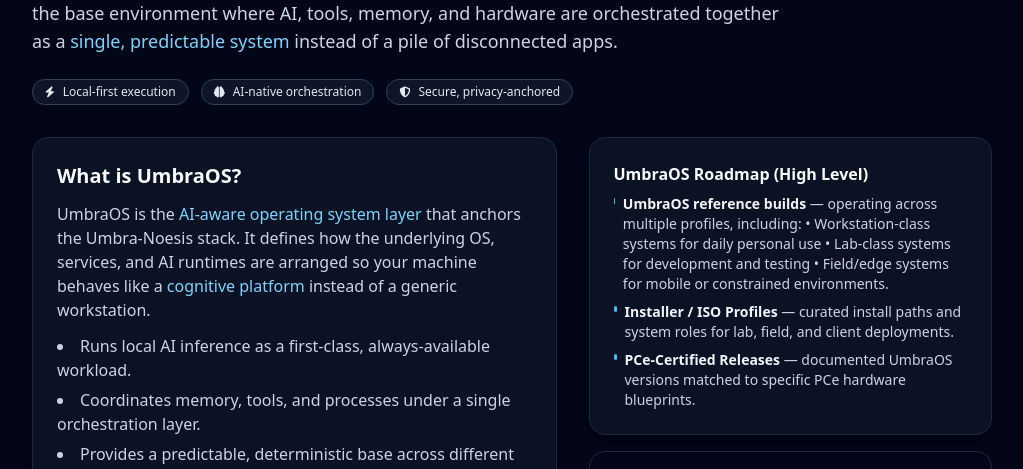
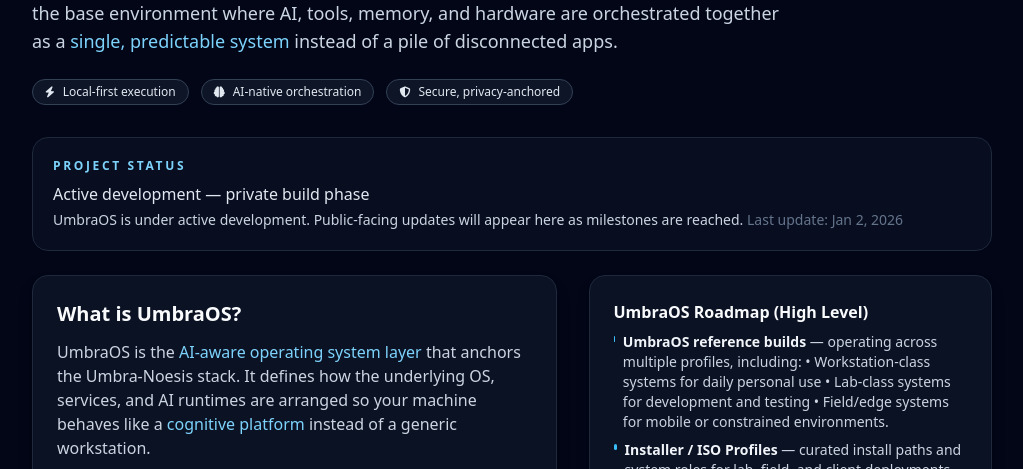
Before and after one commit to Umbra-Noesis/umbra-noesis-os, a plain HTML site: page index.html in a window 1280 px wide. Shown: the part 294-763 px from the top of the page, without its empty margins (128-1151 px from the left). Drawn offline with nearby package versions, Linux system fonts and the light colour scheme.

Commit message:
Site update (auto): content + housekeeping

```diff
--- a/index.html
+++ b/index.html
@@ -18,7 +18,7 @@
                 <div class="max-w-5xl mx-auto px-4 sm:px-6 lg:px-8 py-4 flex items-center justify-between gap-4">
                     <!-- Brand -->
                     <a href="index.html" class="flex items-center gap-2 group"> <div class="h-9 w-9 rounded-xl border border-slate-700 bg-slate-900/80 flex items-center justify-center text-xs font-semibold tracking-tight">
-                           <img src="assets/img/ChatGPT%20Image%20Dec%205,%202025,%2005_52_41%20PM.png" alt="Umbra-Noesis logo"/>
+                            <img src="../assets/img/ChatGPT%20Image%20Dec%205,%202025,%2005_52_41%20PM.png" alt="Umbra-Noesis logo"/>
                         </div> <div class="flex flex-col leading-tight"><span class="text-sm font-semibold tracking-wide text-slate-50 group-hover:text-sky-300 transition-colors">
                 Umbra-Noesis </span><span class="text-[11px] text-slate-400">
                 UmbraOS — Operating System Layer </span>
@@ -47,6 +47,17 @@
                                     AI-native orchestration </span>
                                 <span class="inline-flex items-center gap-2 rounded-full border border-slate-700 bg-slate-900/90 px-3 py-1 text-xs font-medium text-slate-200"> <i class="fa-solid fa-shield-alt text-[11px]"></i>
                                     Secure, privacy-anchored </span>
+                            </div>
+                        </div>
+                        <!-- Status / Updates (lightweight, no CMS) -->
+                        <div class="mt-2 mb-6">
+                            <div class="rounded-2xl border border-slate-800 bg-slate-900/50 p-4 sm:p-5">
+                                <p class="text-xs font-semibold tracking-[0.22em] text-sky-300 uppercase mb-2">
+      Project Status </p>
+                                <p class="text-sm sm:text-base text-slate-200 mb-1">
+      Active development — private build phase </p>
+                                <p class="text-xs sm:text-sm text-slate-300 leading-relaxed">
+      UmbraOS is under active development. Public-facing updates will appear here as milestones are reached. <span class="text-slate-500">Last update: Jan 2, 2026</span> </p>
                             </div>
                         </div>
                         <!-- Two-column content -->
```
